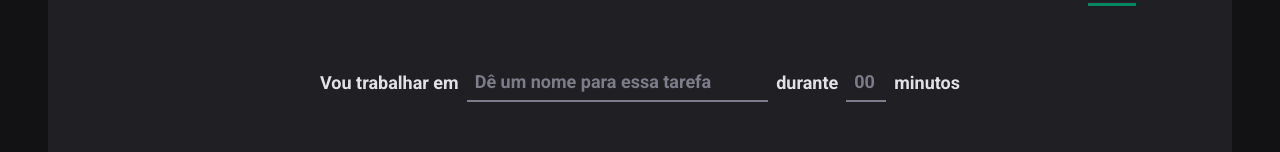
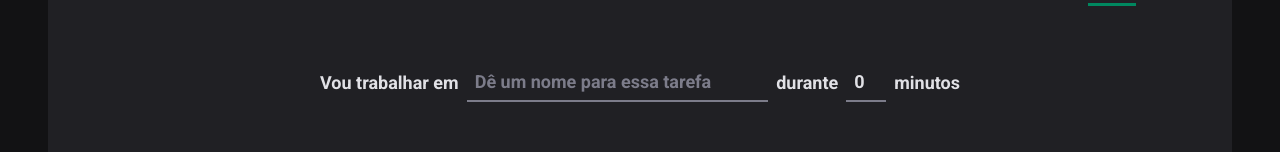
Before and after one commit to adairjuneoaf/prisma-timer, a React (Vite) app: page / in a window 1280 px wide. Shown: the part 162-314 px from the top of the page. Built offline with nearby package versions, Linux system fonts and the light colour scheme.

Commit message:
Validações e reactt-hook-form em funcionamento.

```diff
--- a/package.json
+++ b/package.json
@@ -12,11 +12,14 @@
     "format": "prettier --write src/**/*.{js,jsx,ts,tsx,css,md,json} --config ./.prettierrc"
   },
   "dependencies": {
+    "@hookform/resolvers": "^2.9.7",
     "react": "^18.2.0",
     "react-dom": "^18.2.0",
+    "react-hook-form": "^7.34.0",
     "react-icons": "^4.4.0",
     "react-router-dom": "^6.3.0",
-    "styled-components": "^5.3.5"
+    "styled-components": "^5.3.5",
+    "zod": "^3.17.10"
   },
   "devDependencies": {
     "@types/react": "^18.0.15",
--- a/src/pages/Home/index.tsx
+++ b/src/pages/Home/index.tsx
@@ -1,4 +1,7 @@
 import React from 'react'
+import { useForm } from 'react-hook-form'
+import { zodResolver } from '@hookform/resolvers/zod'
+import * as zod from 'zod'
 import { FiPlay } from 'react-icons/fi'
 import {
   TaskInput,
@@ -10,19 +13,46 @@ import {
   StartCountdownButton,
 } from './styles'
 
+const newCycleSchemaFormValidations = zod.object({
+  task: zod
+    .string()
+    .min(3, { message: 'O mínimo de caracteres é 3.' })
+    .max(25, { message: 'O máximo de caracteres é 25.' }),
+  minutesAmount: zod
+    .number()
+    .min(5, { message: 'O valor mínimo de minutos é 5.' })
+    .max(60, { message: 'O valor máximo de minutos é 60.' }),
+})
+
+type NewCycleFormData = zod.infer<typeof newCycleSchemaFormValidations>
+
 export const Home: React.FC = () => {
+  const { register, handleSubmit, formState, reset } = useForm<NewCycleFormData>({
+    resolver: zodResolver(newCycleSchemaFormValidations),
+    defaultValues: {
+      task: '',
+      minutesAmount: 0,
+    },
+  })
+
+  const { errors, isSubmitting } = formState
+
+  const createNewCycle = (data: NewCycleFormData) => {
+    console.log(data)
+    reset()
+  }
+
   return (
     <HomeContainer>
-      <form action='#'>
+      <form action='' onSubmit={handleSubmit(createNewCycle)}>
         <FormContainer>
           <label htmlFor='task'>Vou trabalhar em</label>
           <TaskInput
             id='task'
             type='text'
-            required
-            minLength={5}
+            list='taskSuggestions'
             placeholder='Dê um nome para essa tarefa'
-            list='taskSuggestions'
+            {...register('task')}
           />
           <datalist id='taskSuggestions'>
             <option value='Tarefa 01' />
@@ -36,14 +66,10 @@ export const Home: React.FC = () => {
           <label htmlFor='minutesAmount'>durante</label>
           <MinutesAmountInput
             id='minutesAmount'
-            list='minutesOptions'
             type='number'
             placeholder='00'
-            required
-            min={5}
-            max={60}
-            step={5}
-            maxLength={2}
+            list='minutesOptions'
+            {...register('minutesAmount', { valueAsNumber: true })}
           />
           <datalist id='minutesOptions'>
             <option value={5} />
@@ -56,6 +82,8 @@ export const Home: React.FC = () => {
 
           <span>minutos</span>
         </FormContainer>
+        {errors.task && <span>{errors.task?.message}</span>}
+        {errors.minutesAmount && <span>{errors.minutesAmount?.message}</span>}
 
         <CountdownContainer>
           <span>0</span>
@@ -65,7 +93,7 @@ export const Home: React.FC = () => {
           <span>0</span>
         </CountdownContainer>
 
-        <StartCountdownButton type='submit' disabled={false}>
+        <StartCountdownButton type='submit' disabled={isSubmitting}>
           <FiPlay size={24} />
           Começar
         </StartCountdownButton>
```
Also changed, not shown: 1 other file (tests, documents, lock files or other folders).
